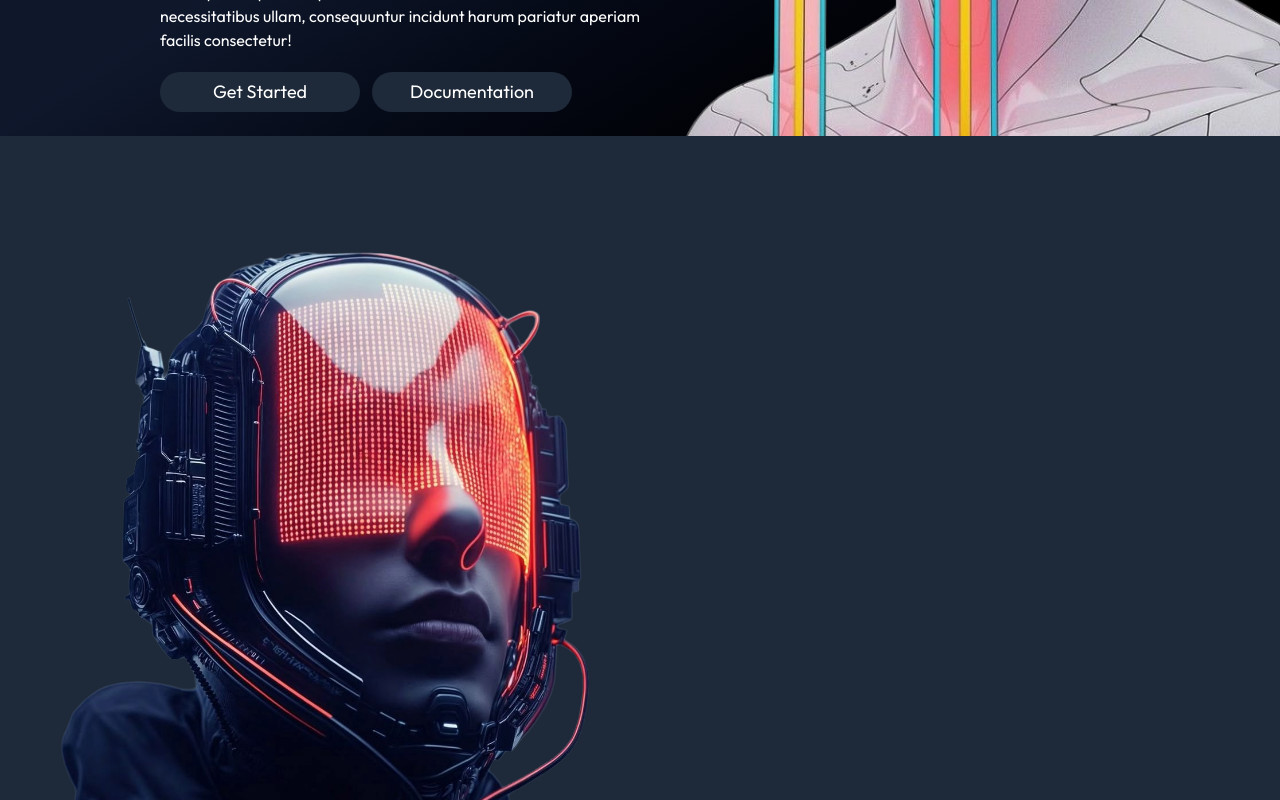
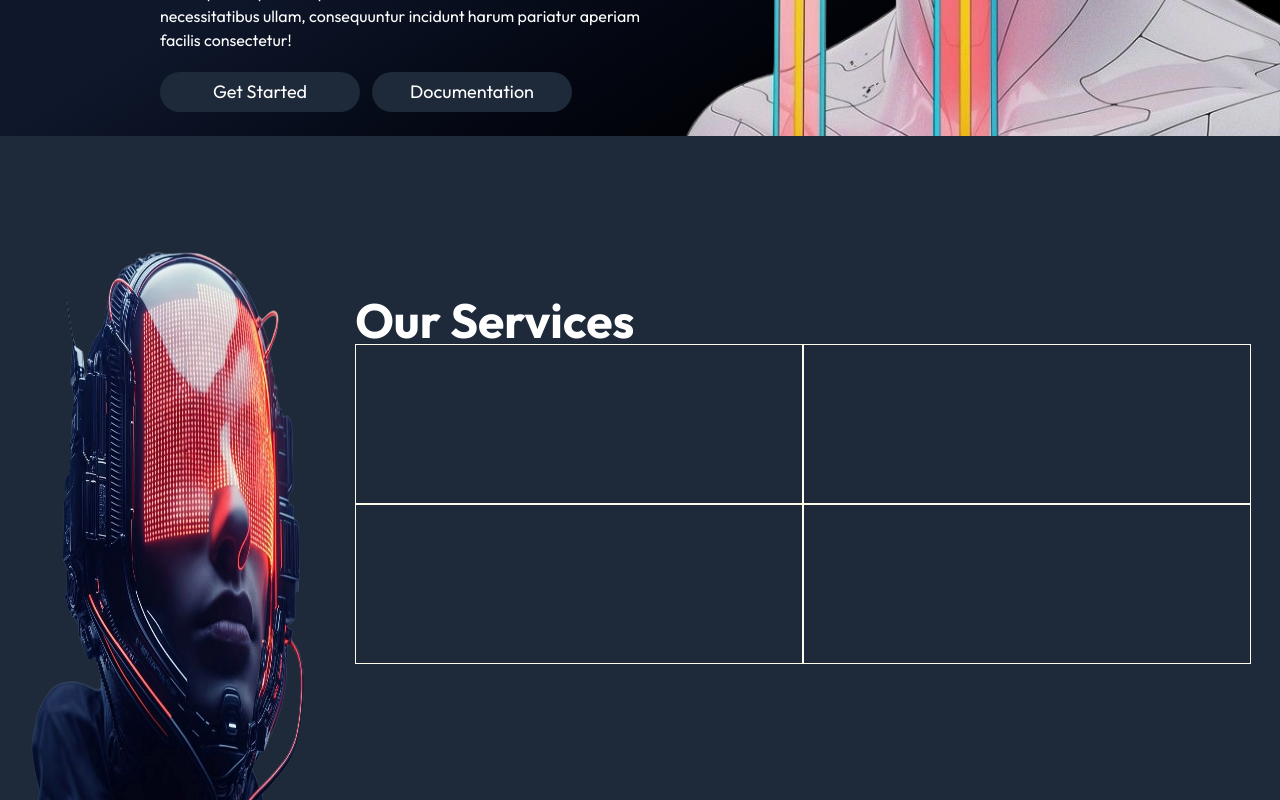
Before and after one commit to Bebsiizcool/TechGeek-React, a React (Vite) app: page / in a window 1280 px wide. Shown: the part 800-1600 px from the top of the page. Built offline with nearby package versions, Linux system fonts and the light colour scheme.

Commit message:
services

```diff
--- a/src/page/Home.jsx
+++ b/src/page/Home.jsx
@@ -44,10 +44,22 @@ const Home = () => {
 
 
 
-<div id="services" className="h-screen bg-gray-800 overflow-hidden">
+<div id="services" className=" flex justify-between h-screen bg-gray-800 overflow-hidden">
 
 <div className='mt-15'>
   <img className='h-dvh'src="/ser33.png " alt="" />
+</div>
+
+<div id='left' className='' >
+<h1 className='flex mr-110 text-5xl font-bold pt-40'>Our Services</h1>
+
+<div className='flex flex-row flex-wrap ap-4'>
+  <div className="border border-amber-50 w-md h-40"></div>
+  <div className="border border-amber-50 w-md h-40"></div>
+  <div className="border border-amber-50 w-md h-40"></div>
+  <div className="border border-amber-50 w-md h-40"></div>
+</div>
+
 </div>
 
 
```
